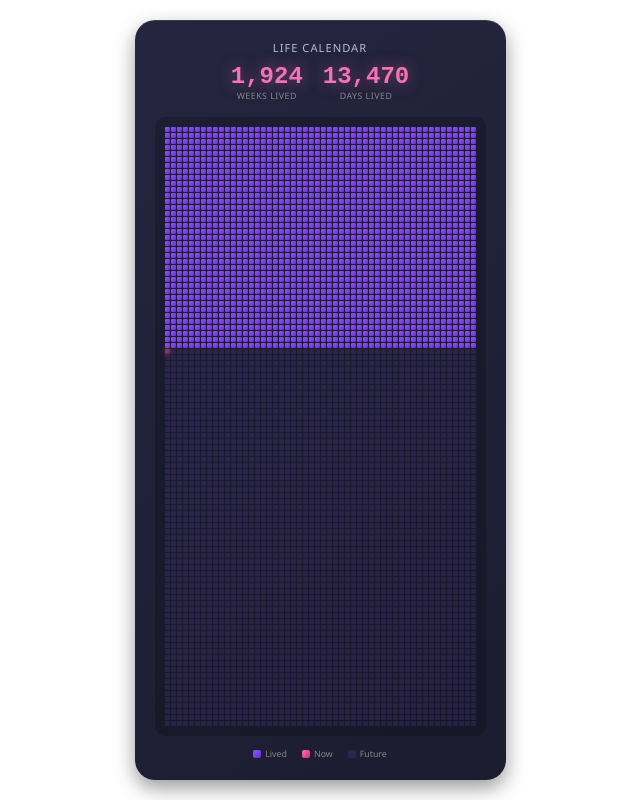
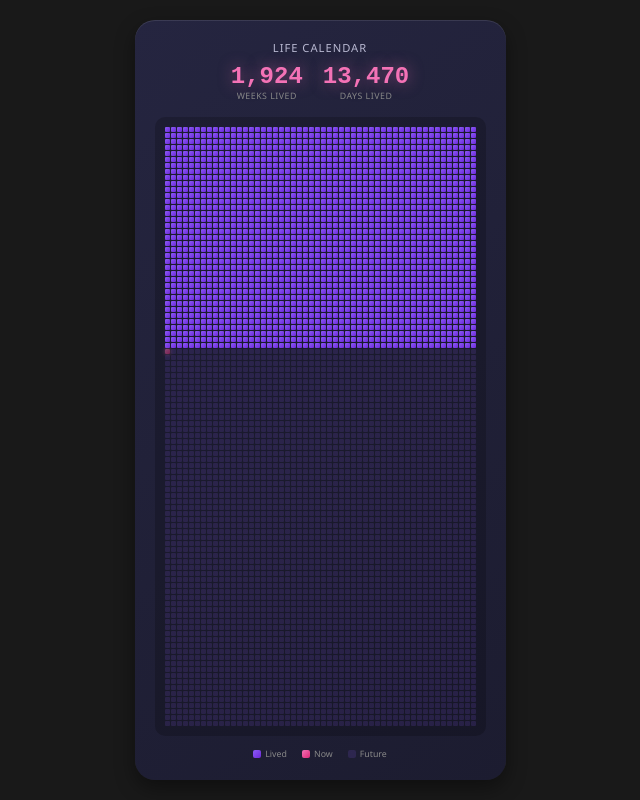
Before and after one commit to jess-locky/life-calendar, a plain HTML site: page index.html in a window 1280 px wide. Shown: the whole page, without its empty margins (320-960 px from the left). Drawn offline with Linux system fonts and the light colour scheme.

Commit message:
Fix background color in index.html

```diff
--- a/index.html
+++ b/index.html
@@ -12,7 +12,7 @@
             align-items: center;
             margin: 0;
             padding: 20px;
-            background: transparnet;
+            background: #191919;
             color: white;
             box-sizing: border-box;
         }
```
